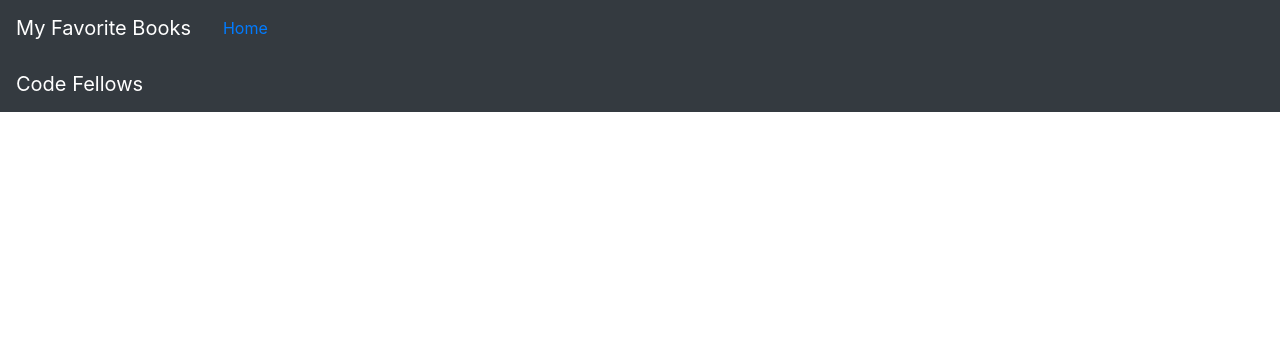
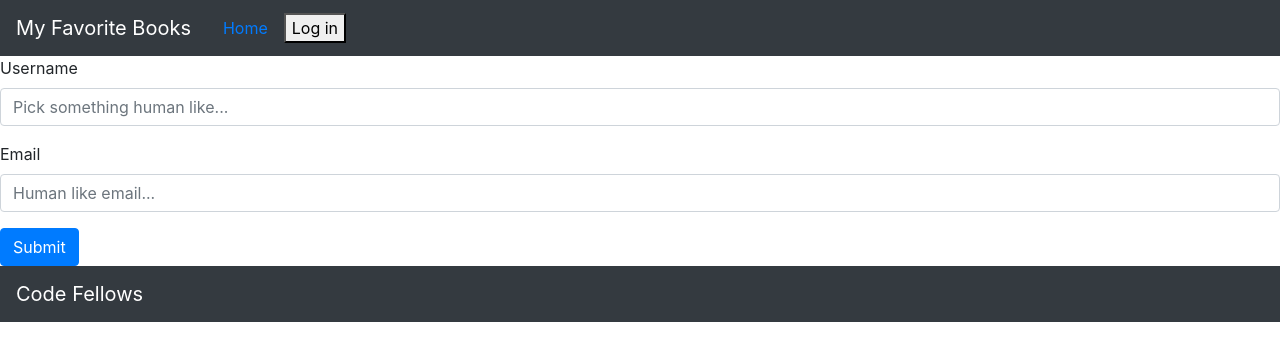
Before and after one commit to Nathan-Waters/can-of-books-frontend, a React (Create React App) app: page /LoginForm in a window 1280 px wide. Shown: the top 360 px of the page. Built offline with nearby package versions, Linux system fonts and the light colour scheme.

Commit message:
lab 11 all set up.

```diff
--- a/src/App.js
+++ b/src/App.js
@@ -7,20 +7,24 @@ import {
   Switch,
   Route
 } from "react-router-dom";
+import BestBooks from './BestBooks';
+import Profile from './Profile';
+import LoginForm from './LoginForm';
 
 class App extends React.Component {
 
   constructor(props) {
     super(props);
     this.state = {
-      user: null,
+      user: null
     }
   }
 
   loginHandler = (user) => {
     this.setState({
-      user,
+      user: user
     })
+    console.log(this.state.user);
   }
 
   logoutHandler = () => {
@@ -33,15 +37,28 @@ class App extends React.Component {
     return (
       <>
         <Router>
-          <Header user={this.state.user} onLogout={this.logoutHandler} />
+          <Header user={this.state.user} onLogout={this.logoutHandler} onLogin={this.loginHandler} />
           <Switch>
             <Route exact path="/">
               {/* TODO: if the user is logged in, render the `BestBooks` component, if they are not, render the `Login` component */}
+            <BestBooks/>
+
+
             </Route>
             {/* TODO: add a route with a path of '/profile' that renders a `Profile` component */}
+            <Route exact path="/Profile">
+            <Profile
+              user={this.state.user}
+            />
+            </Route>
+
+            <Route exact path="/LoginForm">
+              <LoginForm onLogin={this.loginHandler}></LoginForm>
+            </Route>
           </Switch>
           <Footer />
         </Router>
+
       </>
     )
   }
--- a/src/BestBooks.js
+++ b/src/BestBooks.js
@@ -1,31 +1,53 @@
+import axios from 'axios';
 import React from 'react';
+import { Carousel } from 'react-bootstrap';
 
 class BestBooks extends React.Component {
   constructor(props) {
     super(props);
     this.state = {
-      books: []
+      books: null
     }
   }
 
   /* TODO: Make a GET request to your API to fetch books for the logged in user  */
+  getBooks = async () => {
+    try {
+      let results = await axios.get(`${process.env.REACT_APP_SERVER}/books`);
+      console.log(results);
+      this.setState({
+        books: results.data
+      })
+      console.log(this.state.books)
+    } catch (error) {
+      console.log("error: ", error)
+    }
+  }
+
+  componentDidMount() {
+    this.getBooks();
+    console.log(this.state.books)
+  };
 
   render() {
+    /* TODO: render user's books in a Carousel */
+    let bookItems = this.state.books ? this.state.books.map(book => {
+      return (
+        <Carousel.Item key={book._id}>
+          <h3>{book.title}</h3>
+          <p>{book.description}</p>
+        </Carousel.Item>
+      )
 
-    /* TODO: render user's books in a Carousel */
-
+    }) : <h3>These are not the Books you are looking for</h3>
     return (
       <>
         <h2>My Essential Lifelong Learning &amp; Formation Shelf</h2>
-
-        {this.state.books.length ? (
-          <p>Book Carousel coming soon</p>
-        ) : (
-          <h3>No Books Found :(</h3>
-        )}
+        <Carousel>
+          {bookItems}
+        </Carousel>
       </>
     )
   }
 }
-
 export default BestBooks;
--- a/src/Header.js
+++ b/src/Header.js
@@ -2,6 +2,8 @@ import React from 'react';
 import { Navbar, NavItem } from 'react-bootstrap';
 import { Link } from "react-router-dom";
 import './Header.css';
+import LoginButton from './LoginButton';
+import LogoutButton from './LogoutButton';
 
 class Header extends React.Component {
   render() {
@@ -10,7 +12,16 @@ class Header extends React.Component {
         <Navbar.Brand>My Favorite Books</Navbar.Brand>
         <NavItem><Link to="/" className="nav-link">Home</Link></NavItem>
         {/* TODO: if the user is logged in, render a navigation link to profile page */}
+
+        {this.props.user ? <NavItem><Link to="/Profile" className="nav-link">Profile</Link></NavItem> : null}
+
+
         {/* TODO: if the user is logged in, render the `LogoutButton` */}
+        {this.props.user ?
+        <NavItem><LogoutButton onLogout={this.props.onLogout}></LogoutButton></NavItem> :
+        <NavItem><Link to="/LoginForm"><LoginButton>Login</LoginButton></Link></NavItem>
+      }
+
       </Navbar>
     )
   }
--- a/src/LoginButton.js
+++ b/src/LoginButton.js
@@ -2,9 +2,13 @@ import { Component } from 'react'
 
 export default class LoginButton extends Component {
 
+  /* TODO: Render a button with label 'Log In'. When the button is clicked then show LoginForm instead */
   render() {
+    return (
+      <button onClick={this.props.onLogin}>
+        Log in
+      </button>
+    );
+  }
 
-    /* TODO: Render a button with label 'Log In'. When the button is clicked then show LoginForm instead */
-    return <p>LoginButton coming soon</p>
-  }
 }
--- a/src/LoginForm.js
+++ b/src/LoginForm.js
@@ -1,11 +1,42 @@
 import { Component } from "react";
+import Form from "react-bootstrap/Form";
+import Button from 'react-bootstrap/Button';
 
 class LoginForm extends Component {
+
+  submitHandler = (e) => {
+    e.preventDefault();
+    let newUser = {
+      username: e.target.username.value,
+      email: e.target.email.value
+    }
+    console.log(newUser);
+    this.setState({
+      user : newUser
+    })
+    this.props.onLogin(newUser);
+    console.log(this.props.user);
+  }
 
   render() {
     /* TODO: create a simple login form that collects username and and email, and lets parent component know when form has been submitted */
     return (
-      <p>LoginForm Coming Soon</p>
+      <>
+      <Form onSubmit={this.submitHandler}>
+        <Form.Group className="mb-3" controlId="username">
+          <Form.Label>Username</Form.Label>
+          <Form.Control type="type" placeholder="Pick something human like..." />
+        </Form.Group>
+
+        <Form.Group className="mb-3" controlId="email">
+          <Form.Label>Email</Form.Label>
+          <Form.Control type="email" placeholder="Human like email..." />
+        </Form.Group>
+        <Button variant="primary" type="submit">
+          Submit
+        </Button>
+      </Form>
+      </>
     );
   }
 };
--- a/src/Profile.js
+++ b/src/Profile.js
@@ -3,9 +3,19 @@ import { Component } from "react";
 class Profile extends Component {
 
   render() {
+
+    return (
+      <>
+        {this.props.user ?
+        <>
+        <h2>{this.props.user.username}</h2>
+        <h2>{this.props.user.email}</h2>
+        </> : null }
+      </>
+    )
     /* TODO: render information about logged in user */
     /* STRETCH TODO: if no logged in user then redirect home */
-    return <p>Profile page coming soon</p>
+    // return <p>Profile page coming soon</p>
   }
 };
 
```
Also changed, not shown: 1 other file (tests, documents, lock files or other folders).
